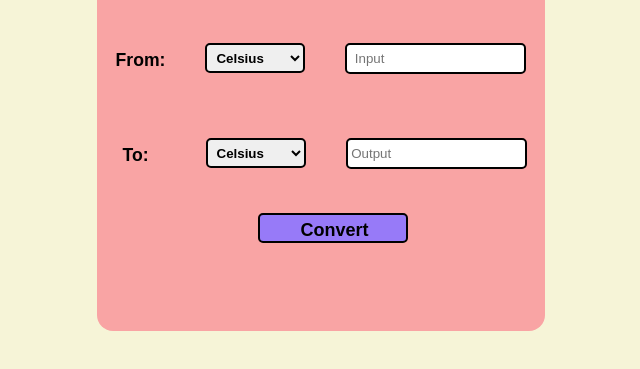
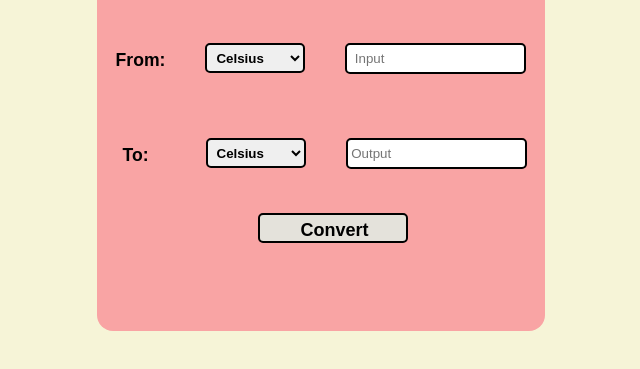
Before and after one commit to Himmasri/OIBSIPTask3, a plain HTML site: page index.html in a window 1280 px wide. Shown: the part 269-638 px from the top of the page, without its empty margins (319-959 px from the left). Drawn offline with Linux system fonts and the light colour scheme.

Commit message:
changed color

```diff
--- a/style.css
+++ b/style.css
@@ -90,7 +90,7 @@ input::-webkit-inner-spin-button
     width: 150px;
     height: 30px;
     border: 2px solid black;
-    background-color:rgb(151, 122, 248);
+    background-color:rgba(224, 244, 235, 0.785);
     color:black;
     border-radius: 5px;
     font-weight: bolder;
```
